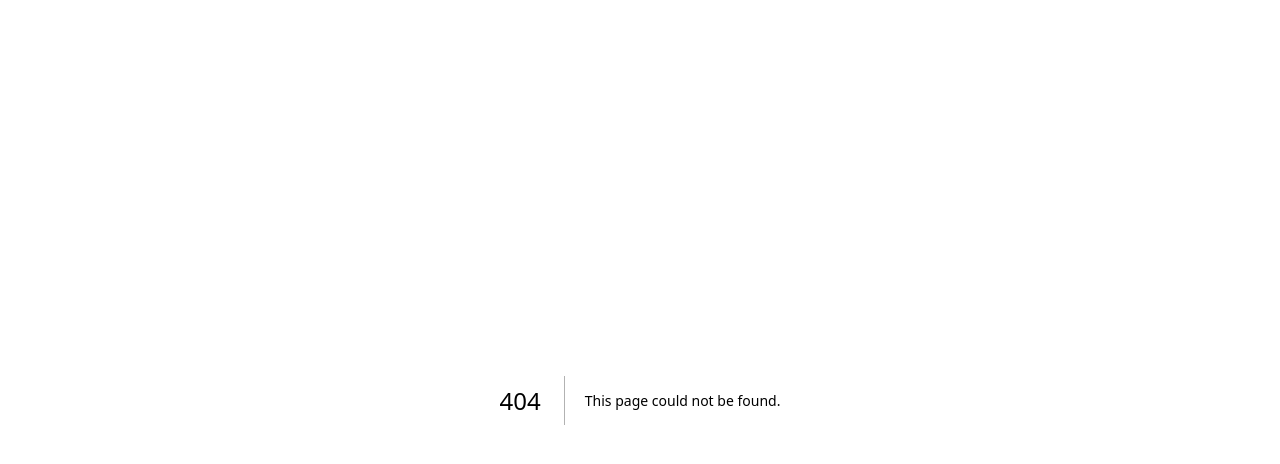
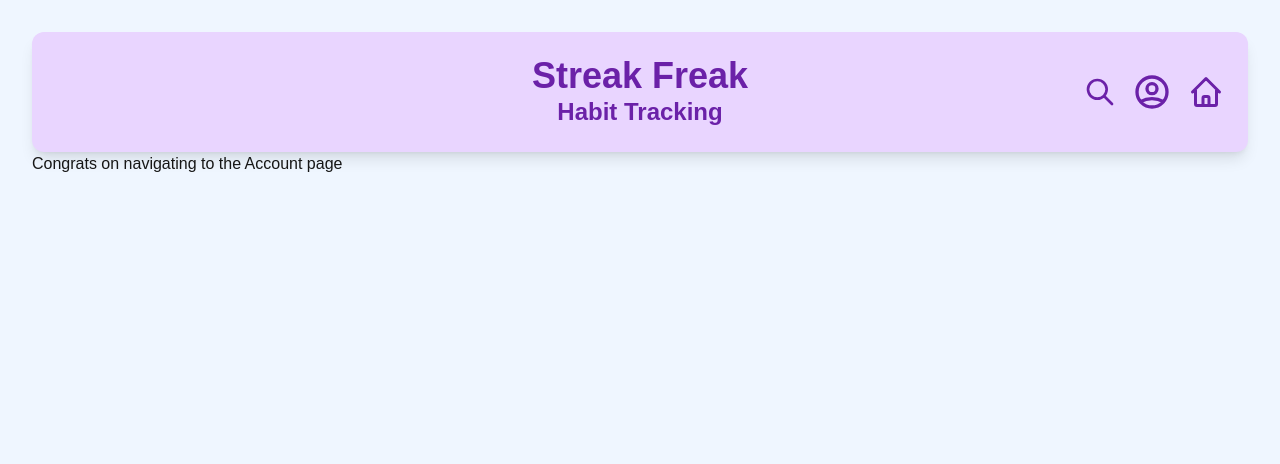
Before and after one commit to cosmo4/streak-freak, a Next.js app in the folder NextProjects/plums/: page /account in a window 1280 px wide. Before the commit this address had no page. Shown: the top 464 px of the page. Built offline with nearby package versions, Linux system fonts and the light colour scheme.

Commit message:
moved header into separate component, restyled a little, added home button and account page

```diff
--- /dev/null
+++ b/NextProjects/plums/app/account/page.tsx
@@ -0,0 +1,8 @@
+
+export default function About() {
+    return (
+        <div>
+            <h3>Congrats on navigating to the Account page</h3>
+        </div>
+    )
+}
--- a/NextProjects/plums/app/add/page.tsx
+++ b/NextProjects/plums/app/add/page.tsx
@@ -1,24 +1,9 @@
 import React from 'react';
-import { SearchIcon, UserCircleIcon } from '@heroicons/react/outline';
 
 export default function AddPage() {
   return (
-    <div className="min-h-screen bg-blue-50 p-8">
-      {/* Header */}
-      <header className="relative bg-purple-100 p-6 rounded-xl shadow-lg">
-        <div className="flex flex-col justify-center">
-          <h1 className="text-3xl sm:text-4xl font-bold text-purple-800 text-center">
-            Streak Freak
-          </h1>
-        </div>
-        <div className="absolute right-6 top-4 sm:top-10 flex flex-col-reverse sm:flex-row items-center sm:space-y-0 sm:space-x-4">
-          <SearchIcon className="w-8 h-8 text-purple-600" />
-          <UserCircleIcon className="w-10 h-10 text-purple-600 mb-3" />
-        </div>
-      </header>
 
-      {/* Main Content */}
-      <main className="mt-8 w-3/4 mx-auto">
+      <div className="mt-8 w-3/4 mx-auto">
         <form className="bg-purple-100 p-8 rounded-xl shadow-lg">
           <h3 className="text-2xl font-bold text-purple-800 text-center mb-6">
             Add New Streak
@@ -73,7 +58,6 @@ export default function AddPage() {
             </button>
           </div>
         </form>
-      </main>
-    </div>
+      </div>
   );
 }
--- /dev/null
+++ b/NextProjects/plums/app/components/Header.tsx
@@ -0,0 +1,30 @@
+import Link from 'next/link';
+import { SearchIcon, UserCircleIcon, HomeIcon } from '@heroicons/react/outline';
+
+
+const Header = () => {
+    return (
+        <header className="relative bg-purple-200 p-6 rounded-xl shadow-lg">
+            <Link href="/">
+                <div className="flex flex-col justify-center">
+                    <h1 className="text-3xl sm:text-4xl font-bold text-purple-800 text-center">
+                        Streak Freak
+                    </h1>
+                        <h2 className='text-xl sm:text-2xl font-bold text-purple-800 text-center'>Habit Tracking</h2>
+                </div>
+            </Link>
+
+            <div className="absolute right-6 top-4 sm:top-10 flex flex-col-reverse sm:flex-row items-center sm:space-y-0 sm:space-x-4">
+                <SearchIcon className="w-8 h-8 text-purple-800" />
+                <Link href="/account" >
+                    <UserCircleIcon className="w-10 h-10 text-purple-800 " />
+                </Link>
+                <Link href="/">
+                    <HomeIcon className="w-9 h-9 text-purple-800" />
+                </Link>
+            </div>
+        </header>
+    )
+}
+
+export default Header;
--- a/NextProjects/plums/app/layout.tsx
+++ b/NextProjects/plums/app/layout.tsx
@@ -1,6 +1,7 @@
 import type { Metadata } from "next";
 import localFont from "next/font/local";
 import "./globals.css";
+import Header from '../app/components/Header';
 
 
 const geistSans = localFont({
@@ -32,9 +33,12 @@ export default function RootLayout({
   return (
     <html lang="en">
       <body
-        className={`${geistSans.variable} ${geistMono.variable} antialiased`}
+        className={`${geistSans.variable} ${geistMono.variable} antialiased p-8 bg-blue-50 min-h-screen`}
       >
-        {children}
+        <Header />
+        <main>
+          {children}
+        </main>
       </body>
     </html>
   );
--- a/NextProjects/plums/app/page.tsx
+++ b/NextProjects/plums/app/page.tsx
@@ -1,4 +1,4 @@
-import { PlusIcon, SearchIcon, UserCircleIcon } from '@heroicons/react/outline';
+import { PlusIcon } from '@heroicons/react/outline';
 import Link from 'next/link';
 import prisma from '../lib/prisma';
 
@@ -14,27 +14,11 @@ export default async function Home() {
     },
   });
   return (
-    <div className="min-h-screen bg-blue-50 p-8">
-      {/* Header */}
-      <header className="relative bg-purple-100 p-6 rounded-xl shadow-lg">
-        <div className="flex flex-col justify-center">
-          <h1 className="text-3xl sm:text-4xl font-bold text-purple-800 text-center">
-            Streak Freak
-          </h1>
-            <h2 className='text-xl sm:text-2xl font-bold text-purple-800 text-center'>Habit Tracking</h2>
-        </div>
 
-        <div className="absolute right-6 top-4 sm:top-10 flex flex-col-reverse sm:flex-row items-center sm:space-y-0 sm:space-x-4">
-          <SearchIcon className="w-8 h-8 text-purple-600" />
-          <UserCircleIcon className="w-10 h-10 text-purple-600 mb-3" />
-        </div>
-      </header>
-
-      {/* Main Content */}
-      <main className="mt-8 w-3/4 mx-auto">
+      <div className="mt-8 w-3/4 mx-auto">
         <div className="flex justify-end mb-8">
           <Link href="/add">
-            <button className="bg-purple-200 p-3 rounded-full shadow-md hover:bg-purple-300">
+            <button className="bg-purple-300 p-3 rounded-full shadow-md hover:bg-purple-400">
               <PlusIcon className="w-6 h-6 text-white" />
             </button>
           </Link>
@@ -53,7 +37,7 @@ export default async function Home() {
 
 
           {feed.map((streak) => (
-            <div key={streak.id} className="bg-purple-100 rounded-xl p-6 h-40 text-center shadow-md hover:bg-purple-200">
+            <div key={streak.id} className="bg-purple-200 rounded-xl p-6 h-40 text-center shadow-md hover:bg-purple-300">
               <h2 className="text-purple-800 text-2xl font-bold">{streak.name}</h2>
               <p className="text-purple-600">Streak Type: {streak.streakType}</p>
               <p className="text-purple-600">User: {streak.user?.name || "Unknown"}</p>
@@ -61,7 +45,6 @@ export default async function Home() {
             </div>
           ))}
         </div>
-      </main>
-    </div>
+      </div>
   );
 }
```
